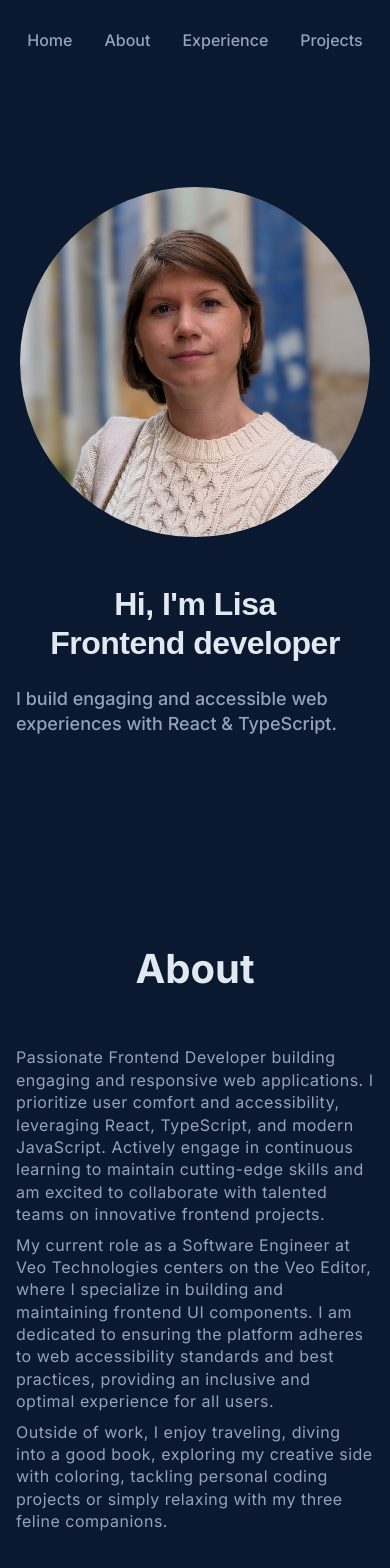
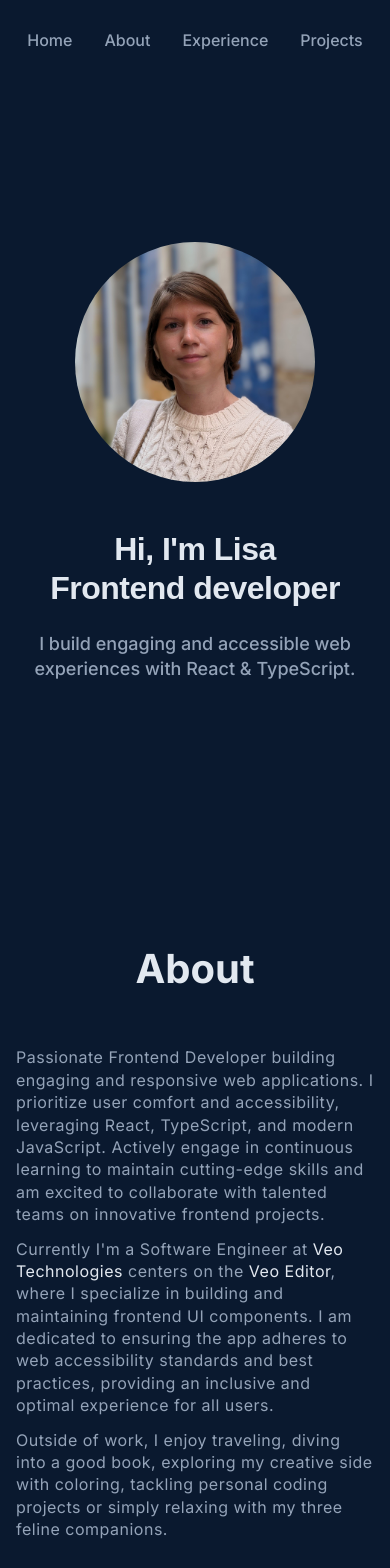
Before and after one commit to ElizabethSh/project-zero, a React (Vite) app: page / in a window 390 px wide. Shown: the top 1568 px of the page. Built offline with nearby package versions, Linux system fonts and the light colour scheme.

Commit message:
Feat: refine text content (#8)

```diff
--- a/src/App.tsx
+++ b/src/App.tsx
@@ -1,6 +1,6 @@
 import Layout from "@components/layout";
 import AboutPage from "@pages/about";
-import ExpiriencePage from "@pages/expirience";
+import ExperiencePage from "@pages/experience";
 import HomePage from "@pages/home";
 import ProjectsPage from "@pages/projects";
 
@@ -9,7 +9,7 @@ function App() {
     <Layout>
       <HomePage />
       <AboutPage />
-      <ExpiriencePage />
+      <ExperiencePage />
       <ProjectsPage />
     </Layout>
   );
--- a/src/data/expirience.ts
+++ b/src/data/experience.ts
@@ -1,6 +1,6 @@
 import type { Experience } from "types/index";
 
-export const expirience: Experience[] = [
+export const experience: Experience[] = [
   {
     id: "1",
     company: "Veo Technologies ApS",
@@ -9,7 +9,7 @@ export const expirience: Experience[] = [
     startDate: "Jan 2022",
     endDate: undefined,
     description:
-      "Developed and maintained web applications using React, Typescript and JavaScript.",
+      "I'm responsible for driving frontend part of the Veo Editor, a web application for recording, analyzing, and sharing sport games. My role focuses on building and maintaining frontend UI components, ensuring they are intuitive, responsive, and accessible. Work closely with cross-functional teams, including developers, designers, and product managers to keep our projects moving forward.",
     skills: [
       "TypeScript",
       "React",
--- a/src/index.scss
+++ b/src/index.scss
@@ -13,7 +13,7 @@
 
   --green: #64ffda;
   --light-gray: #e2e8f0;
-  --navy: #0a192f;
+  --navy: rgb(10, 25, 47);
   --light-navy: #112240;
   --slate: #94a3b8;
 
@@ -23,7 +23,7 @@
   --text-color-title-hover: var(--green);
 
   --background-color: var(--navy);
-  --background-color-experience-hover: rgba(17, 34, 64, 0.7);
+  --background-color-experience-hover: rgba(212, 206, 206, 0.1);
   --background-color-skill: rgba(45, 212, 191, 0.1);
 }
 
@@ -86,11 +86,20 @@ p {
   margin: 0;
 }
 
+.link__text {
+  color: var(--text-color-secondary);
+
+  &:hover,
+  &:focus {
+    color: var(--text-color-title-hover);
+  }
+}
+
 @mixin skill {
   background-color: var(--background-color-skill);
   border-radius: 1rem;
   color: var(--text-color-skill);
-  font-size: 0.875rem;
+  font-size: 0.75rem;
   font-weight: 500;
   padding: 0.25rem 0.75rem;
 }
--- a/src/pages/about/about.scss
+++ b/src/pages/about/about.scss
@@ -5,7 +5,7 @@
 
   .about__content {
     display: grid;
-    gap: 0.5rem;
+    gap: 0.75rem;
     letter-spacing: 0.5px;
   }
 }
--- a/src/pages/about/index.tsx
+++ b/src/pages/about/index.tsx
@@ -13,11 +13,18 @@ const AboutPage: React.FC = () => (
         with talented teams on innovative frontend projects.
       </p>
       <p>
-        My current role as a Software Engineer at Veo Technologies centers on
-        the Veo Editor, where I specialize in building and maintaining frontend
-        UI components. I am dedicated to ensuring the platform adheres to web
-        accessibility standards and best practices, providing an inclusive and
-        optimal experience for all users.
+        Currently I'm a Software Engineer at{" "}
+        <a className="link__text" href="https://www.veo.co/">
+          Veo Technologies
+        </a>{" "}
+        centers on the{" "}
+        <a className="link__text" href="https://www.veo.co/product/veo-editor">
+          Veo Editor
+        </a>
+        , where I specialize in building and maintaining frontend UI components.
+        I am dedicated to ensuring the app adheres to web accessibility
+        standards and best practices, providing an inclusive and optimal
+        experience for all users.
       </p>
       <p>
         Outside of work, I enjoy traveling, diving into a good book, exploring
--- a/src/pages/expirience/expirience.scss
+++ b/src/pages/experience/experience.scss
@@ -18,6 +18,7 @@
     &:hover {
       background-color: var(--background-color-experience-hover);
       border-radius: 0.4rem;
+      transition: background-color 0.2s ease;
 
       .experience__title {
         color: var(--text-color-title-hover);
--- a/src/pages/expirience/index.tsx
+++ b/src/pages/experience/index.tsx
@@ -1,12 +1,12 @@
-import { expirience } from "data/expirience";
+import { experience } from "@data/experience";
 
-import "./expirience.scss";
+import "./experience.scss";
 
-const ExpiriencePage: React.FC = () => (
+const ExperiencePage: React.FC = () => (
   <section className="experience" id="experience">
     <h2 className="section-header">Experience</h2>
     <ol className="experience__list">
-      {expirience.map(
+      {experience.map(
         ({
           id,
           company,
@@ -46,4 +46,4 @@ const ExpiriencePage: React.FC = () => (
   </section>
 );
 
-export default ExpiriencePage;
+export default ExperiencePage;
--- a/src/pages/home/home.scss
+++ b/src/pages/home/home.scss
@@ -18,15 +18,18 @@
     width: 25rem;
 
     @media (max-width: 480px) {
-      width: 250px;
-      height: 250px;
+      width: 15rem;
+      height: 15rem;
     }
 
     @media (max-width: 900px) {
-      height: 350px;
+      order: -1;
       justify-self: center;
-      order: -1;
-      width: 350px;
+    }
+
+    @media (min-width: 481px) and (max-width: 900px) {
+      height: 21rem;
+      width: 21rem;
     }
   }
 
@@ -61,5 +64,9 @@
   .home__description {
     font-size: 1.125rem;
     font-weight: 500;
+
+    @media (max-width: 480px) {
+      text-align: center;
+    }
   }
 }
--- a/src/pages/projects/projects.scss
+++ b/src/pages/projects/projects.scss
@@ -17,6 +17,7 @@
     &:hover {
       background-color: var(--background-color-experience-hover);
       border-radius: 0.4rem;
+      transition: background-color 0.2s ease;
 
       .project_title {
         color: var(--text-color-title-hover);
@@ -47,7 +48,7 @@
     .project__content {
       display: flex;
       flex-direction: column;
-      gap: 0.5rem;
+      gap: 0.875rem;
       justify-content: center;
       padding: 0.5rem;
     }
```
